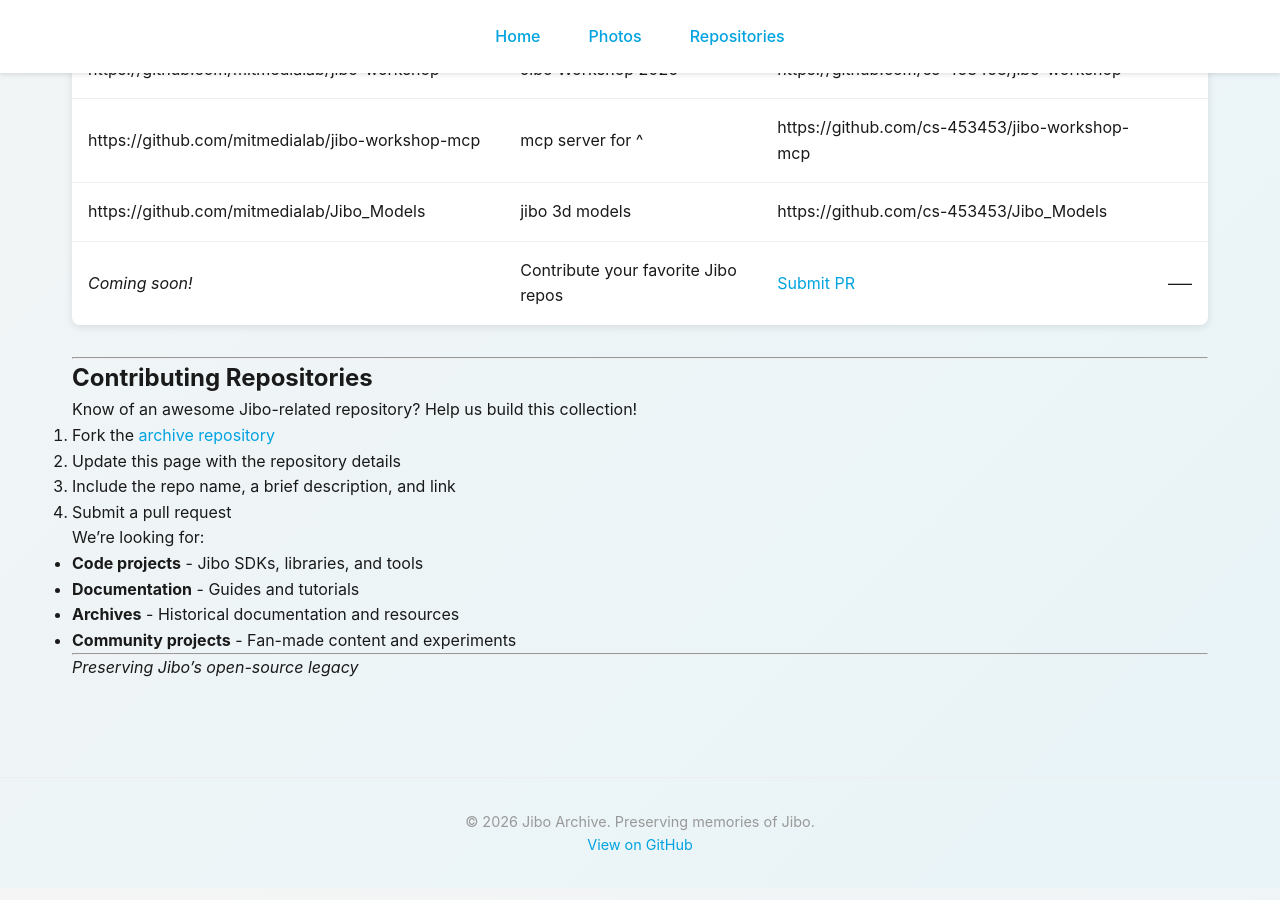
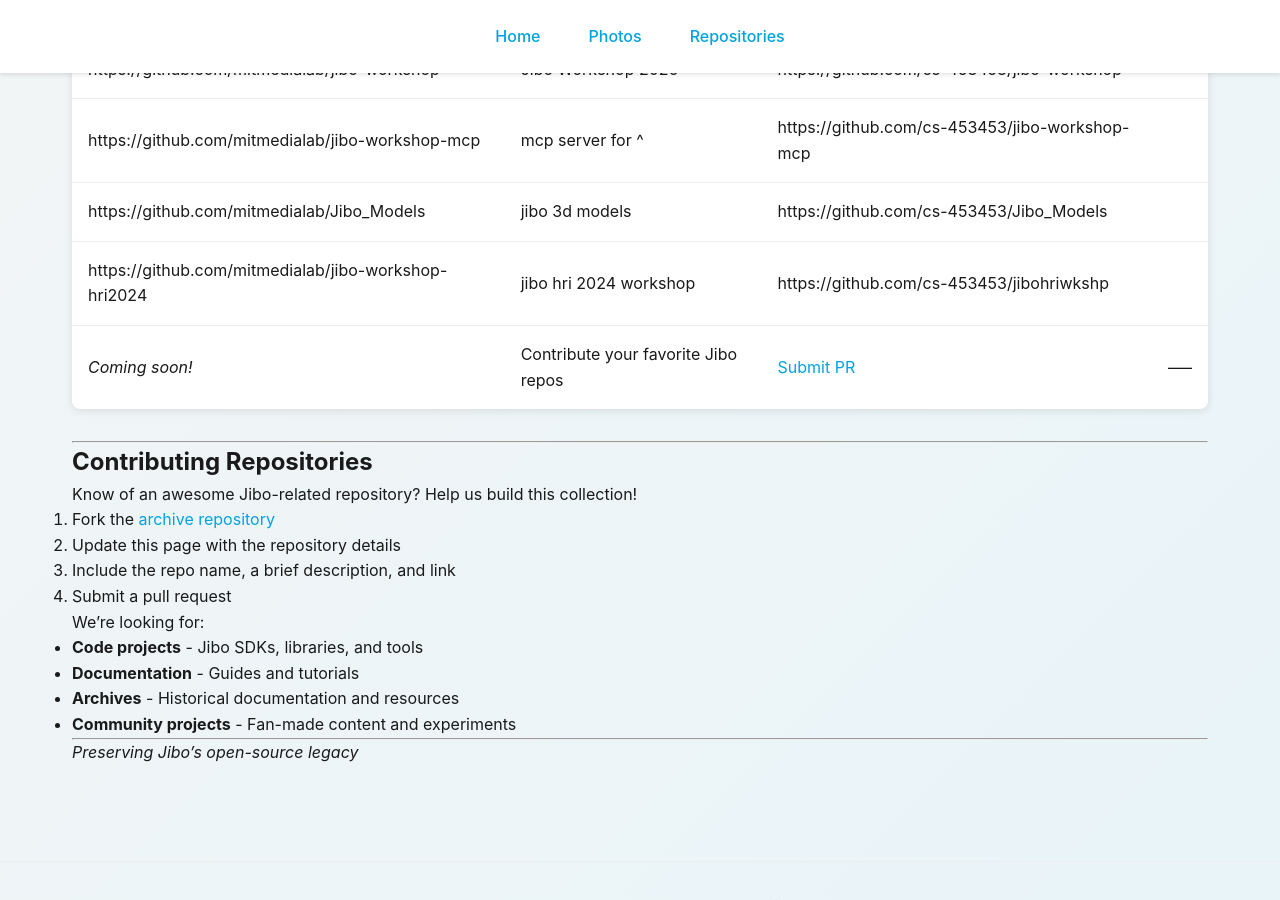
Before and after one commit to cs-453453/jibo-archive, a Jekyll site: the page built from repos/index.md, in a window 1280 px wide and 900 px high, scrolled down 749 px. Built offline with Jekyll 4.4.1, drawn with Linux system fonts in a browser that asks for light colours.

Commit message:
Add Jibo HRI 2024 workshop link to index

```diff
--- a/repos/index.md
+++ b/repos/index.md
@@ -20,6 +20,7 @@ A collection of Jibo-related open-source projects, resources, and community cont
 | https://github.com/mitmedialab/jibo-workshop | Jibo Workshop 2026 | https://github.com/cs-453453/jibo-workshop |
 | https://github.com/mitmedialab/jibo-workshop-mcp | mcp server for ^ | https://github.com/cs-453453/jibo-workshop-mcp |
 | https://github.com/mitmedialab/Jibo_Models | jibo 3d models | https://github.com/cs-453453/Jibo_Models |
+| https://github.com/mitmedialab/jibo-workshop-hri2024 | jibo hri 2024 workshop | https://github.com/cs-453453/jibohriwkshp |
 | *Coming soon!* | Contribute your favorite Jibo repos | [Submit PR](https://github.com/cs-453453/jibo-archive) | -----|
 
 ---
```
